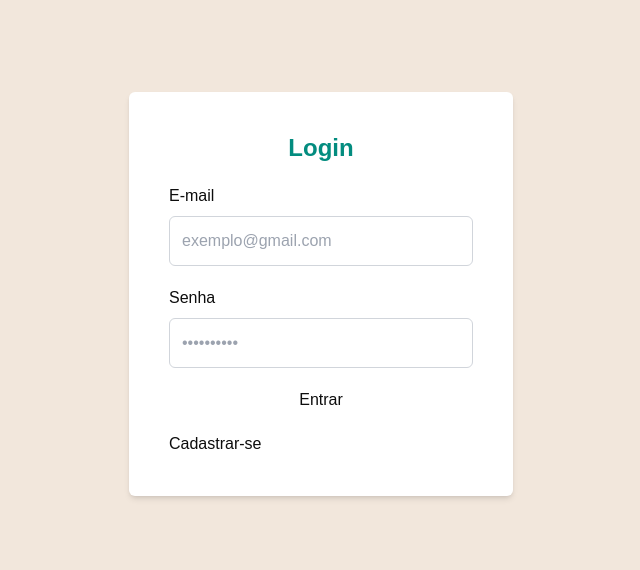
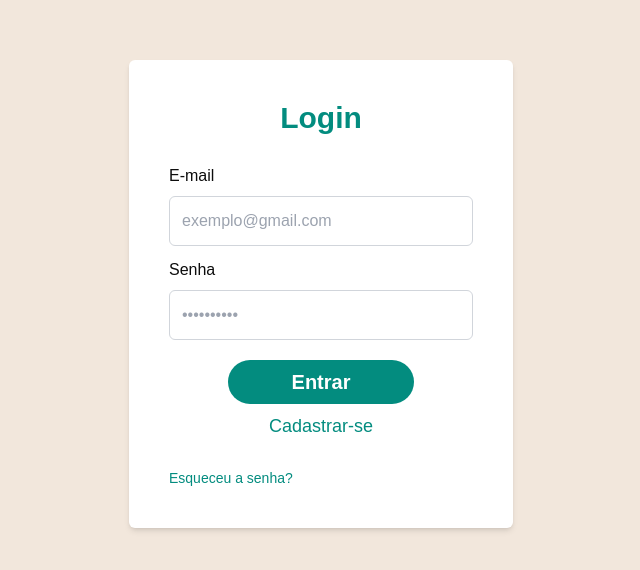
Before and after one commit to dennyberrios/Listagens, a Next.js app in the folder listagens/: page /login in a window 1280 px wide. Shown: the part 106-676 px from the top of the page, without its empty margins (319-959 px from the left). Built offline with nearby package versions, Linux system fonts and the light colour scheme.

Commit message:
Adiciona validação de campos e navegação na tela de login

```diff
--- a/listagens/src/screens/login/index.tsx
+++ b/listagens/src/screens/login/index.tsx
@@ -1,26 +1,53 @@
 "use client";
 
 import InputLabel from "@/components/InputLabel";
+import { useState } from "react";
+import { validateEmail, validatePassword } from "@/utils/validations";
+import { useRouter } from "next/navigation";
 
 const LoginScreen: React.FC = () => {
-    const formData = {
+    const navigate = useRouter();
+    const [formData, setFormData] = useState({
         email: "",
         password: "",
-    };
-    const errors = {
+    });
+    const [errors, setErrors] = useState({
         email: "",
         password: "",
+    });
+
+    function handleChange(e: React.ChangeEvent<HTMLInputElement>) {
+        const { name, value } = e.target;
+
+        setFormData((prevData) => ({
+            ...prevData,
+            [name]: value,
+        }));
+
+        const fieldError = validateField(name, value);
+
+        setErrors((prevErrors) => ({
+            ...prevErrors,
+            [name]: fieldError,
+        }));
+    }
+
+    const validateField = (name: string, value: string): string | null => {
+        switch (name) {
+            case "email":
+                return validateEmail(value);
+            case "password":
+                return validatePassword(value);
+            default:
+                return null;
+        }
     };
-
-    function handleChange() {
-
-    }
 
     return (
         <main className="h-screen flex justify-center items-center">
             <section>
-                <form className="flex flex-col gap-5 p-10 bg-white rounded-md shadow-md w-96 mx-auto text-onyxBlack">
-                    <legend className="text-2xl text-center font-extrabold text-emeraldTeal">Login</legend>
+                <form className="flex flex-col gap-3 py-10 px-10 bg-white rounded-md shadow-md w-96 mx-auto text-onyxBlack">
+                    <h1 className="text-3xl text-center font-bold text-emeraldTeal mb-4">Login</h1>
                     <div className="flex flex-col gap-2">
                         <InputLabel
                             label={"E-mail"}
@@ -45,8 +72,13 @@ const LoginScreen: React.FC = () => {
                             errors={errors.password}
                         />
                     </div>
-                    <button>Entrar</button>
-                    <a href="">Cadastrar-se</a>
+                    <div className="flex flex-col gap-2 justify-center items-center mt-2">
+                        <button type="button" onClick={() => {navigate.push("/dashboard/home")}} className="bg-emeraldTeal text-pureWhite text-xl font-semibold px-16 py-2 rounded-3xl">Entrar</button>
+                        <a href="" className="text-emeraldTeal text-lg font-medium">Cadastrar-se</a>
+                        <div className="flex text-start mt-5 w-full">
+                            <a href="" className="text-emeraldTeal text-sm">Esqueceu a senha?</a>
+                        </div>
+                    </div>
                 </form>
             </section>
         </main>
```
